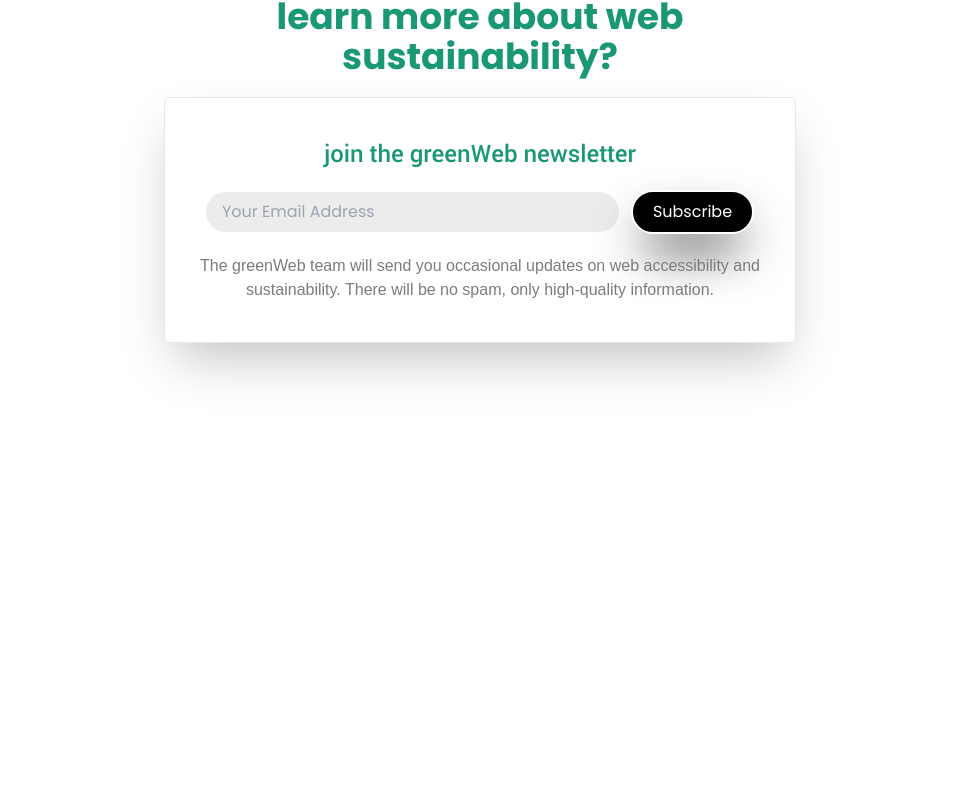
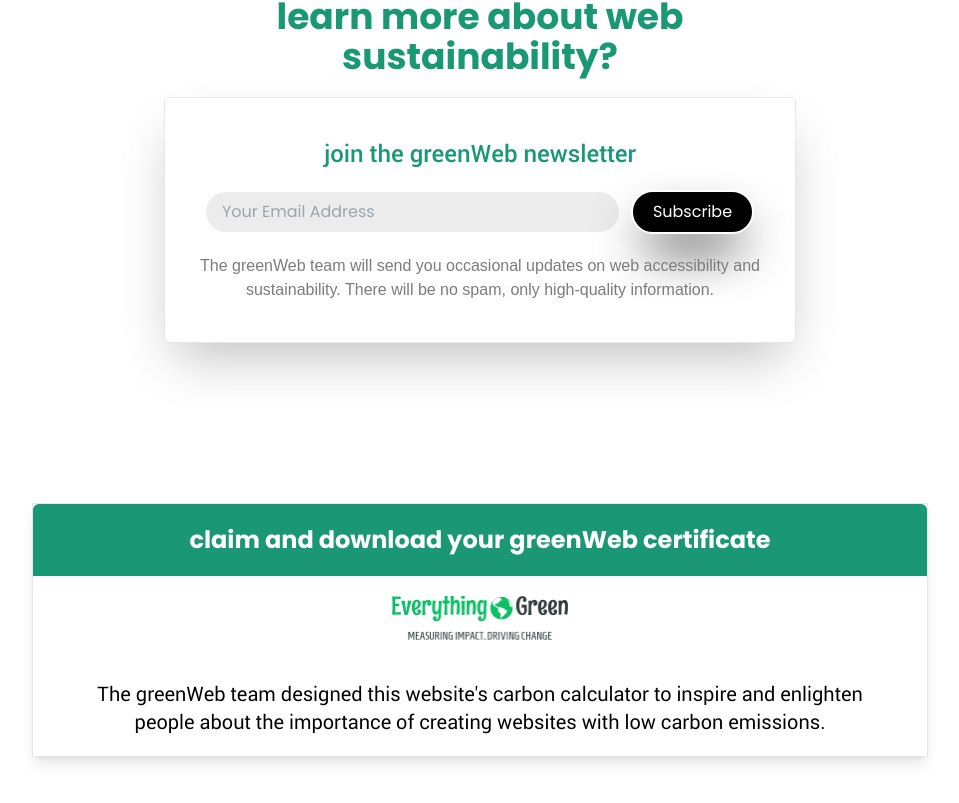
Before and after one commit to anisulislampranto/task-everything-green, a Next.js app: page / in a window 1280 px wide. Shown: the part 2243-3046 px from the top of the page, without its empty margins (160-1119 px from the left). Before the commit the page ends 2666 px from the top, so only its background shows below. Built offline with nearby package versions, Linux system fonts and the light colour scheme; a web font is replaced by a local one.

Commit message:
claim certificate

```diff
--- a/src/app/page.js
+++ b/src/app/page.js
@@ -1,8 +1,9 @@
+import "./globals.css";
 import HeroServer from "@/components/hero/Server";
-import "./globals.css";
 import WebsitesServer from "@/components/websites/Server";
 import TestNowServer from "@/components/testNow/Server";
 import NewsletterServer from "@/components/newsletter/Server";
+import ClaimCertificateServer from "@/components/claimCertificate/Server";
 
 export default function Home() {
   return (
@@ -18,6 +19,7 @@
       <WebsitesServer />
       <TestNowServer />
       <NewsletterServer />
+      <ClaimCertificateServer />
     </div>
   );
 }
--- /dev/null
+++ b/src/components/claimCertificate/Server.jsx
@@ -0,0 +1,18 @@
+import Image from 'next/image'
+import React from 'react'
+import coloredLogo from '../../assets/download.png'
+import Link from 'next/link'
+
+export default function ClaimCertificateServer() {
+    return (
+        <div className=' py-20 px-5'>
+            <Link href={'/'}  className=' flex flex-col items-center max-w-4xl mx-auto border shadow-lg gap-5'>
+                <h1 className=' w-full font-poppinsBold text-white text-center bg-[#1A9876] text-2xl p-5 rounded-tr-md rounded-tl-md'>claim and download your greenWeb certificate</h1>
+                <div className=' relative h-11 w-44'>
+                    <Image className=' absolute object-cover' src={coloredLogo} alt='logo' fill />
+                </div>
+                <p className=' font-robotoRegular text-center py-5 text-xl w-[90%]'>The greenWeb team designed this website's carbon calculator to inspire and enlighten people about the importance of creating websites with low carbon emissions.</p>
+            </Link>
+        </div>
+    )
+}
```
Also changed, not shown: src/assets/download.png (added).
